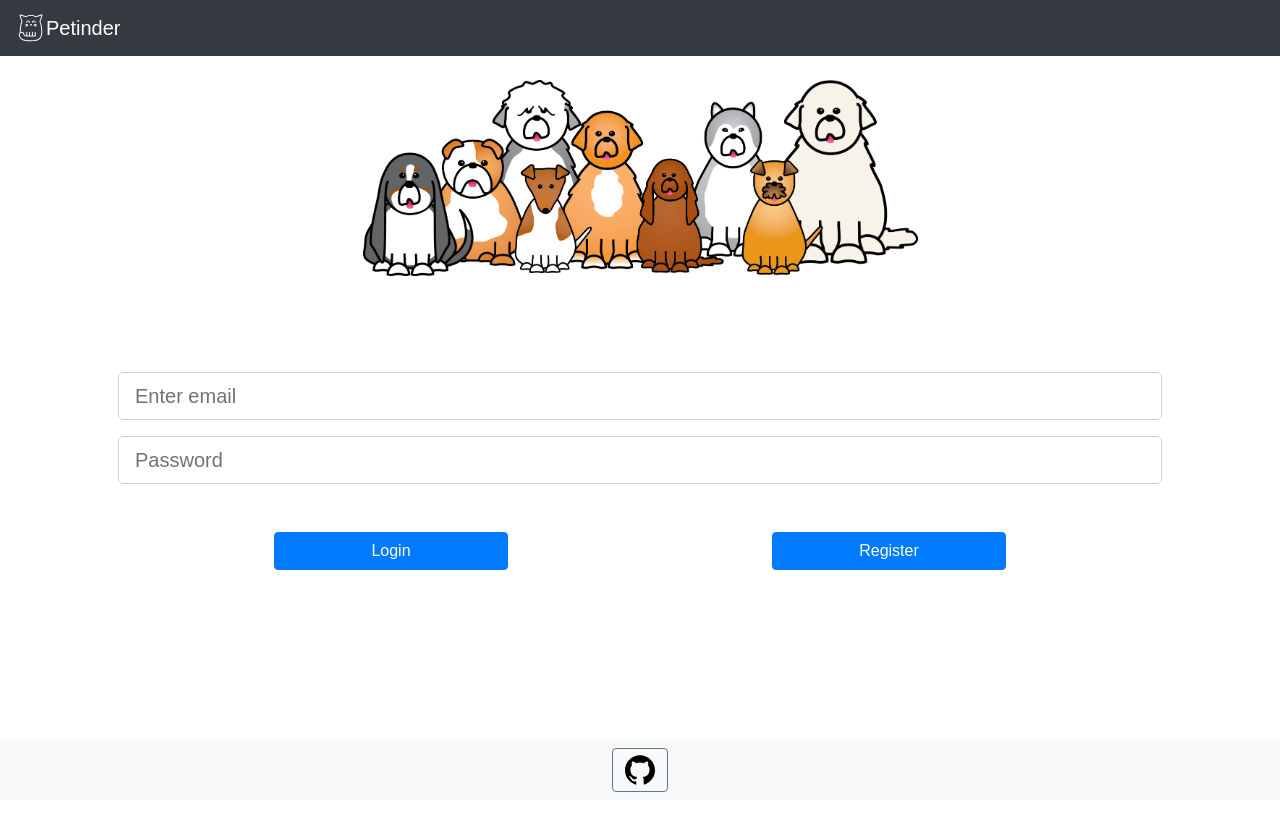
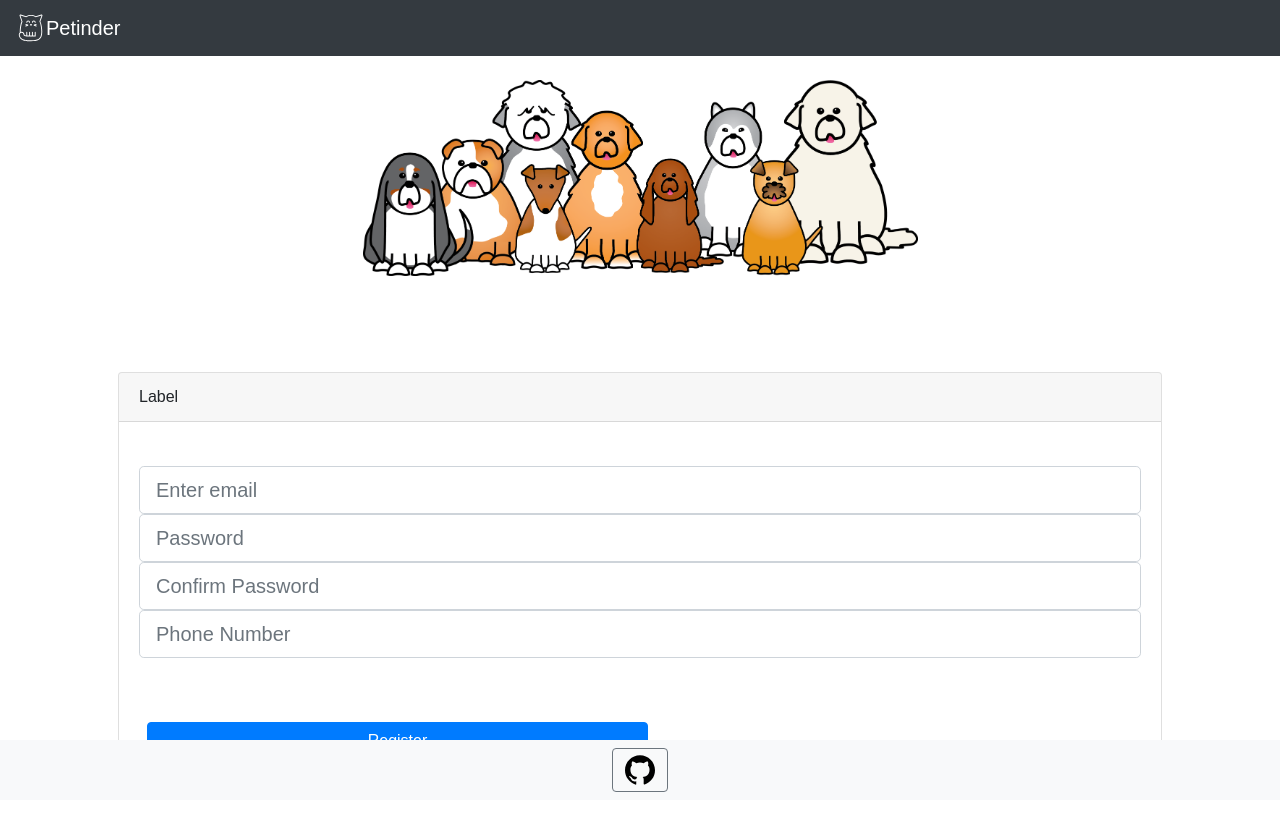
Before and after one commit to adliano/thepetinder_react, a React (Create React App) app in the folder client/: page / in a window 1280 px wide. Shown: the top 830 px of the page. Before the commit the page ends 800 px from the top, so only its background shows below. Built offline with nearby package versions, Linux system fonts and the light colour scheme.

Commit message:
Register page In progress need to center button and finish form

```diff
--- a/client/src/App.js
+++ b/client/src/App.js
@@ -1,8 +1,8 @@
 import React, { Component } from 'react'
 // Import Pages
 // import SplashPage from './pages/SplashPage'
-import ShelterLogin from './pages/Shelter_Login'
-// import ShelterRegister from './pages/Shelter_Register'
+// import ShelterLogin from './pages/Shelter_Login'
+import ShelterRegister from './pages/Shelter_Register'
 
 // import logo from "./logo.svg";
 // import "./App.css";
@@ -15,8 +15,8 @@ class App extends Component {
     return (
       <>
         {/* <SplashPage /> */}
-        <ShelterLogin />
-        {/* <ShelterRegister /> */}
+        {/* <ShelterLogin /> */}
+        <ShelterRegister />
       </>
     )
   }
--- a/client/src/pages/Shelter_Register.js
+++ b/client/src/pages/Shelter_Register.js
@@ -5,6 +5,7 @@ import Row from 'react-bootstrap/Row'
 import Col from 'react-bootstrap/Col'
 import Button from 'react-bootstrap/Button'
 import Form from 'react-bootstrap/Form'
+import Card from 'react-bootstrap/Card'
 
 // Use Application Components
 import PetNavBar from '../components/PetNavBar'
@@ -40,34 +41,28 @@ class ShelterRegister extends Component {
       <>
         <PetNavBar />
         <PetinderLogo />
-        <br />
-        <br />
-        <br />
-        <br />
+        <Container className='my-5 p-5 text-center'>
 
-        <Container className='my-2 p-2 text-center'>
-          <Row className="justify-content-md-center" >
-          <Col xs={12} md={8}>
+        <Card className="text-left">
+        <Card.Header>Label</Card.Header>
+        <Card.Body>
+          <Card.Text>
           <Form>
+            <br />
             <Form.Group controlId="formGroupEmail">
               <Form.Control size="lg" type="email" placeholder="Enter email" />
-            </Form.Group>
-            <Form.Group controlId="formGroupPassword">
               <Form.Control size="lg" type="password" placeholder="Password" />
+              <Form.Control size="lg" type="confirmPassword" placeholder="Confirm Password" />
+              {/* CITY / STATE / ZIP CODE */}
+              <Form.Control size="lg" type="phoneNumber" placeholder="Phone Number" />
             </Form.Group>
           </Form>
-          </Col>
-          </Row>
-          <br />
-          <br />
-          <br />
-          <br />
-
-          <Row className='m-3 p-2'>
-            <Col md>
-              <Button className='w-25 m-2' variant='primary' onClick={this.onButtonClick}>Register</Button>
-            </Col>
-          </Row>
+            <br />
+        </Card.Text>
+              {/* CENTER BUTTON */}
+              <Button className='w-50 m-2 align-center' variant='primary' onClick={this.onButtonClick}>Register</Button>
+        </Card.Body>
+        </Card>
         </Container>
         <PetFooter />
       </>
```
